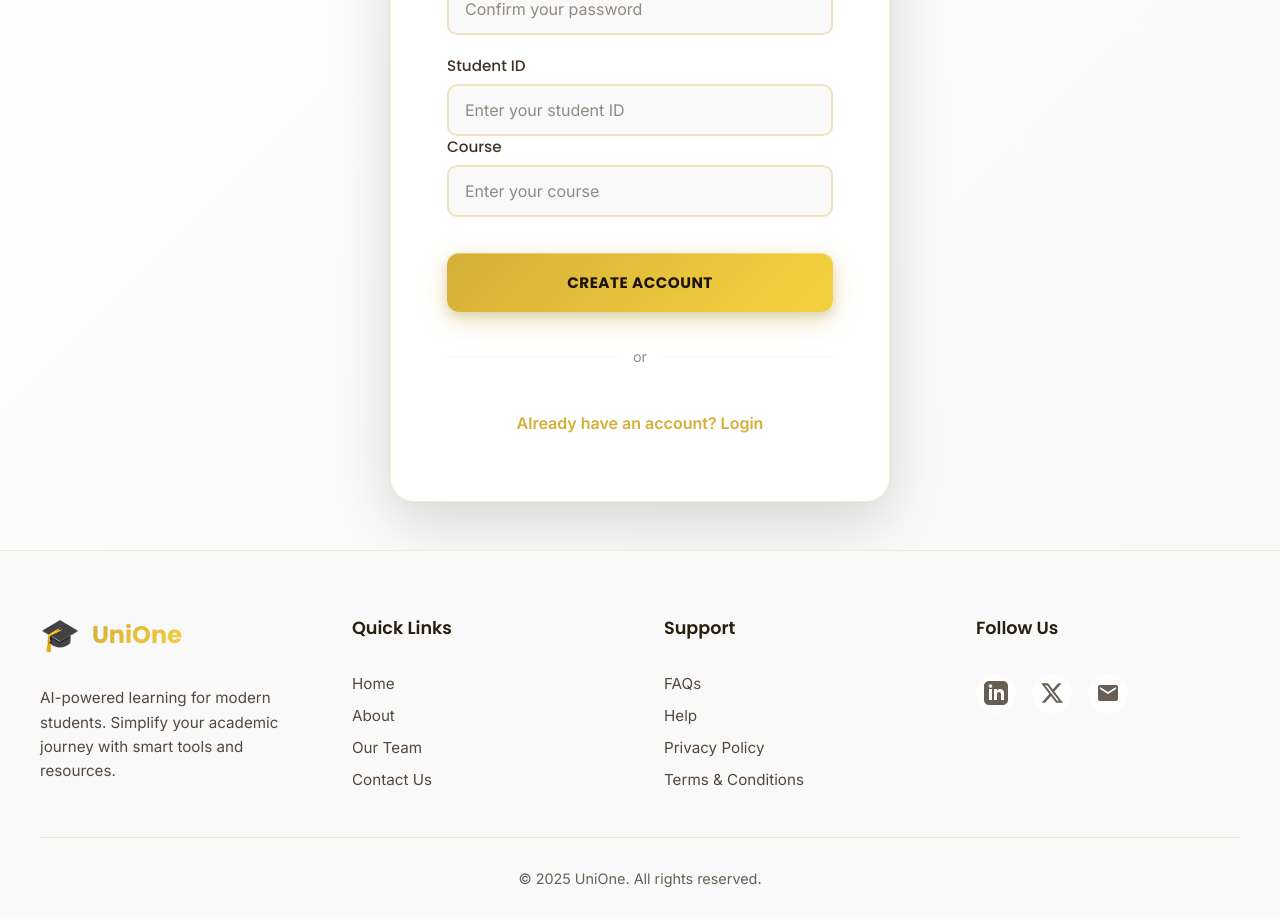
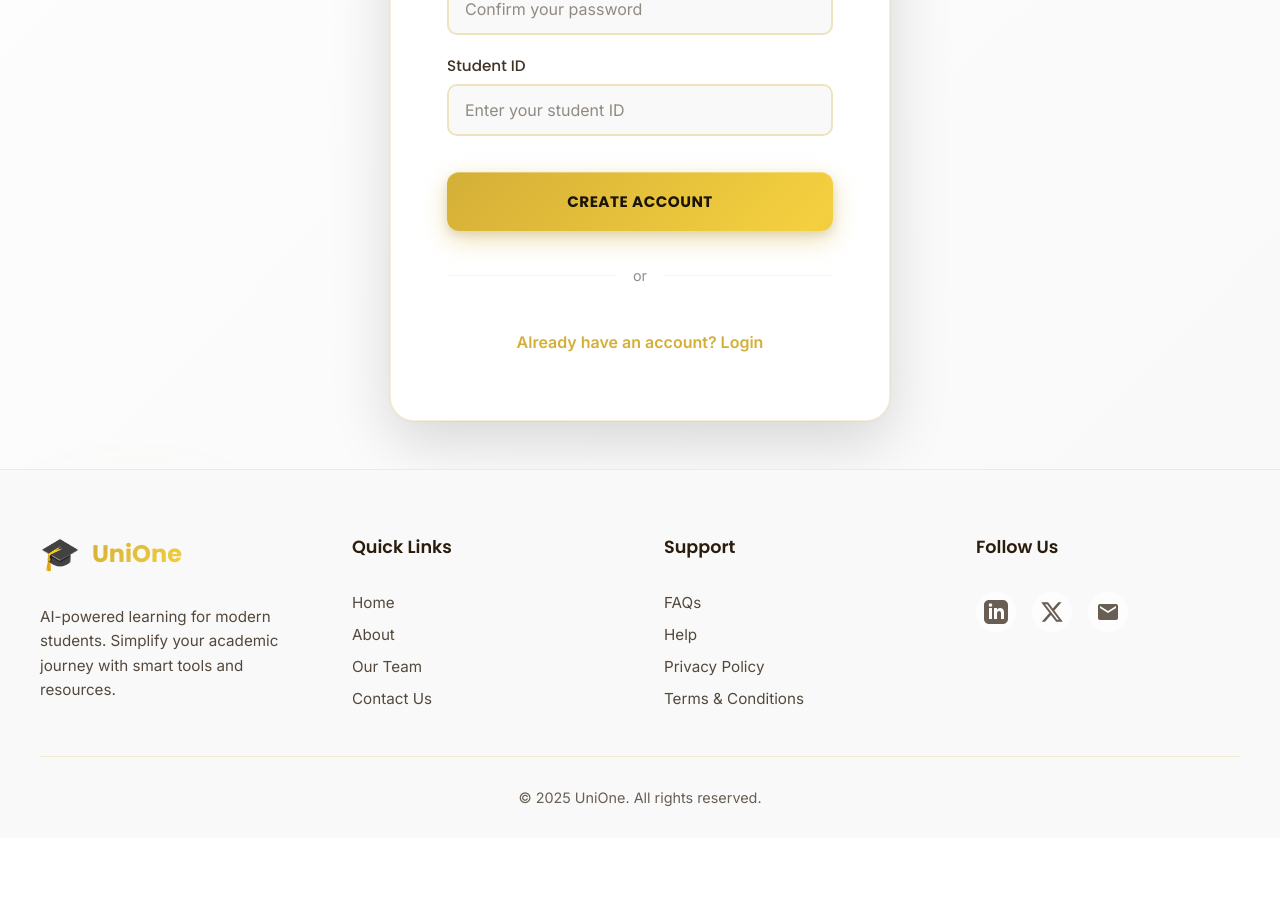
Before and after one commit to Prasad2123/UniOne, a React (Vite) app: page /signup in a window 1280 px wide. Shown: the part 1240-2159 px from the top of the page. After the commit the page ends 2078 px from the top, so only its background shows below. Built offline with nearby package versions, Linux system fonts and the light colour scheme; no server answers.

Commit message:
"removed the course textfield from sign up page"

```diff
--- a/src/pages/SignupPage.jsx
+++ b/src/pages/SignupPage.jsx
@@ -143,12 +143,11 @@ const SignupPage = () => {
     password: '',
     confirmPassword: '',
     studentId: '',
-    course: '',
     employeeId: '',
     department: '',
     university: '',
     college: '',
-    courseDropdown: '', // Renamed to avoid conflict with existing course field
+    courseDropdown: '',
   });
   const [errors, setErrors] = useState({});
   const [serverError, setServerError] = useState('');
@@ -287,7 +286,6 @@ const SignupPage = () => {
         email: formData.email,
         password: formData.password,
         studentId: formData.studentId,
-        course: formData.course,
         employeeId: formData.employeeId,
         department: formData.department,
         university: formData.university,
@@ -307,7 +305,6 @@ const SignupPage = () => {
         password: '',
         confirmPassword: '',
         studentId: '',
-        course: '',
         employeeId: '',
         department: '',
         university: '',
@@ -557,20 +554,6 @@ const SignupPage = () => {
                     />
                     {errors.studentId && <span className="error-message">{errors.studentId}</span>}
                   </div>
-
-                  <div className="form-group">
-                    <label htmlFor="course" className="form-label">Course</label>
-                    <input
-                      type="text"
-                      id="course"
-                      name="course"
-                      value={formData.course}
-                      onChange={handleChange}
-                      className={errors.course ? 'input-error' : ''}
-                      placeholder="Enter your course"
-                    />
-                    {errors.course && <span className="error-message">{errors.course}</span>}
-                  </div>
                 </motion.div>
               )}
 
```
